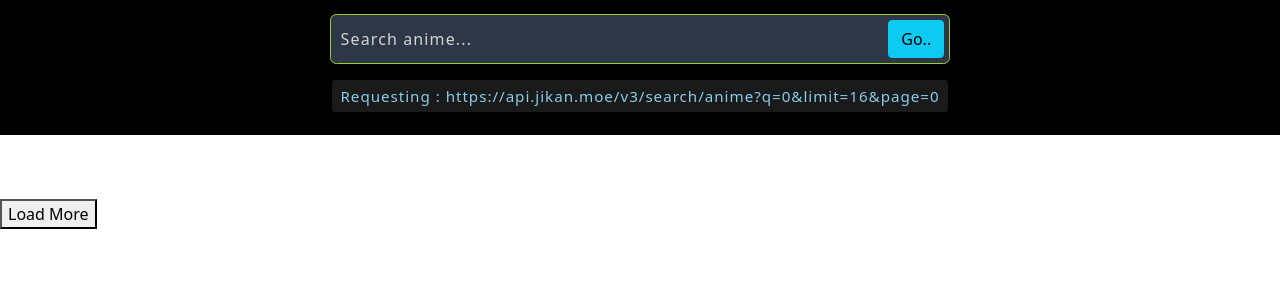
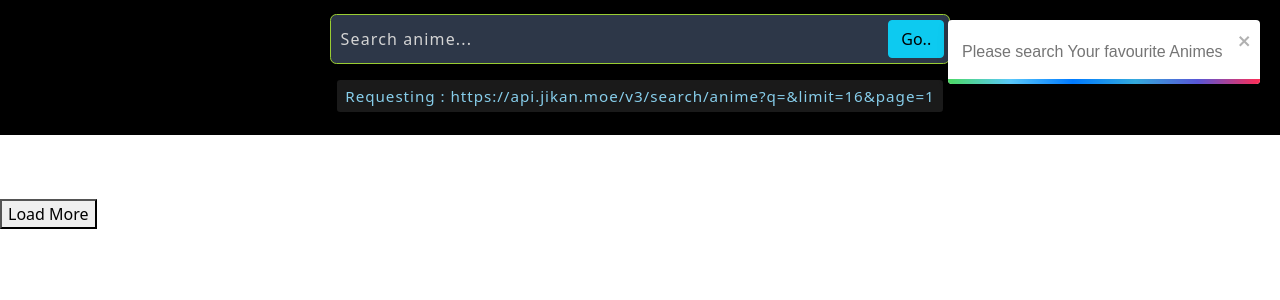
Before and after one commit to thechildwholovesyou/spinny-assignment, a React (Create React App) app in the folder spinny-assignment/: page / in a window 1280 px wide. Shown: the top 300 px of the page. Built offline with nearby package versions, Linux system fonts and the light colour scheme.

Commit message:
spinners added

```diff
--- a/spinny-assignment/package.json
+++ b/spinny-assignment/package.json
@@ -10,6 +10,8 @@
     "react-dom": "^18.0.0",
     "react-redux": "^8.0.1",
     "react-scripts": "5.0.1",
+    "react-spinners": "^0.11.0",
+    "react-toastify": "^8.2.0",
     "redux": "^4.2.0",
     "web-vitals": "^2.1.4"
   },
--- a/spinny-assignment/src/App.js
+++ b/spinny-assignment/src/App.js
@@ -8,7 +8,7 @@ const App = () => {
     <div>
       <Header />
       <AnimeList />
-      <Footer />
+
     </div>
   );
 };
--- a/spinny-assignment/src/components/AnimeList.jsx
+++ b/spinny-assignment/src/components/AnimeList.jsx
@@ -1,12 +1,15 @@
 import React, { useEffect } from "react";
 import "./Anime.css";
 import Anime from "./Anime";
+import Footer from "./Footer";
 import {
   updateAnimes,
   currentSearch,
   incrementPageNumberAction,
 } from "../redux/actions";
 import { useSelector, useDispatch } from "react-redux";
+import "react-toastify/dist/ReactToastify.css";
+import { ToastContainer, toast } from "react-toastify";
 
 const AnimeList = () => {
   let animeList = useSelector((state) => state.animeList);
@@ -17,6 +20,7 @@ const AnimeList = () => {
   useEffect(() => {
     const fetchAnimes = async () => {
       if (currSearch == undefined || currSearch.length == 0) {
+        toast("Please search Your favourite Animes");
         return;
       }
       const response = await fetch(
@@ -26,6 +30,18 @@ const AnimeList = () => {
       });
       const data = await response.json();
       console.log(data.results);
+
+      if (!data.results) {
+        if (data.status == 404) {
+          //dispatch(error(true));
+          toast.error(data.message);
+        } else {
+          //dispatch(error(true));
+          toast.error("Oops some error occured ");
+        }
+        return;
+      }
+
       dispatch(updateAnimes(data.results));
     };
     fetchAnimes();
@@ -44,6 +60,18 @@ const AnimeList = () => {
           });
         })}
       </section>
+      <Footer />
+      <ToastContainer
+        position="top-right"
+        autoClose={5000}
+        hideProgressBar={false}
+        newestOnTop={false}
+        closeOnClick
+        rtl={false}
+        pauseOnFocusLoss
+        draggable
+        pauseOnHover
+      />
     </div>
   );
 };
--- a/spinny-assignment/src/components/Header.jsx
+++ b/spinny-assignment/src/components/Header.jsx
@@ -1,8 +1,9 @@
+import { useSelector } from "react-redux";
 import "./Header.css";
 import SearchBar from "./SearchBar";
 const Header = () => {
-  let query = 0;
-  let pageNo = 0;
+  let query = useSelector((state) => state.currentSearch);
+  let pageNo = useSelector((state) => state.currPage);
   return (
     <header className="header">
       <SearchBar />
```
Also changed, not shown: 1 other file (tests, documents, lock files or other folders).
